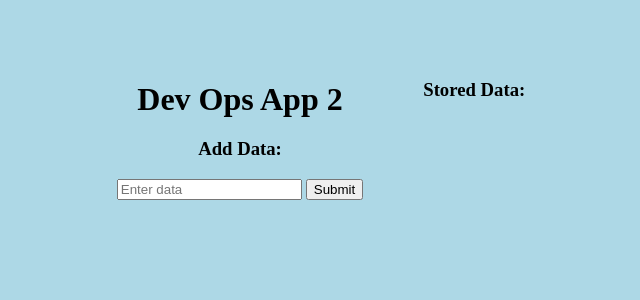
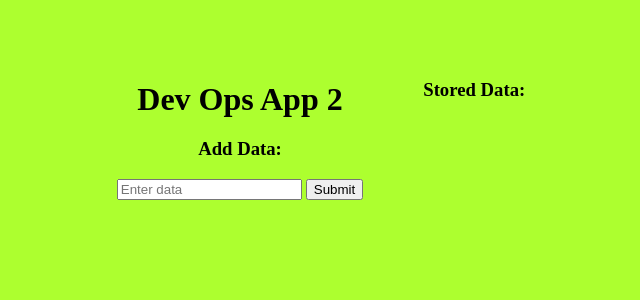
Before and after one commit to hamzabelmokht/dev_ops_app_2, a Flask app: page / in a window 1280 px wide. Shown: the top 300 px of the page, without its empty margins (319-959 px from the left). Run offline with Flask 3, Linux system fonts and the light colour scheme; data that the repository does not hold is empty; some libraries are stand-ins or nearby versions.

Commit message:
presentation

```diff
--- a/templates/index.html
+++ b/templates/index.html
@@ -6,7 +6,7 @@
     <title>Dev Ops App Two</title>
     <style>
         body {
-            background-color: lightblue;
+            background-color: greenyellow;
         }
         .container {
             margin-top: 50px;
```
